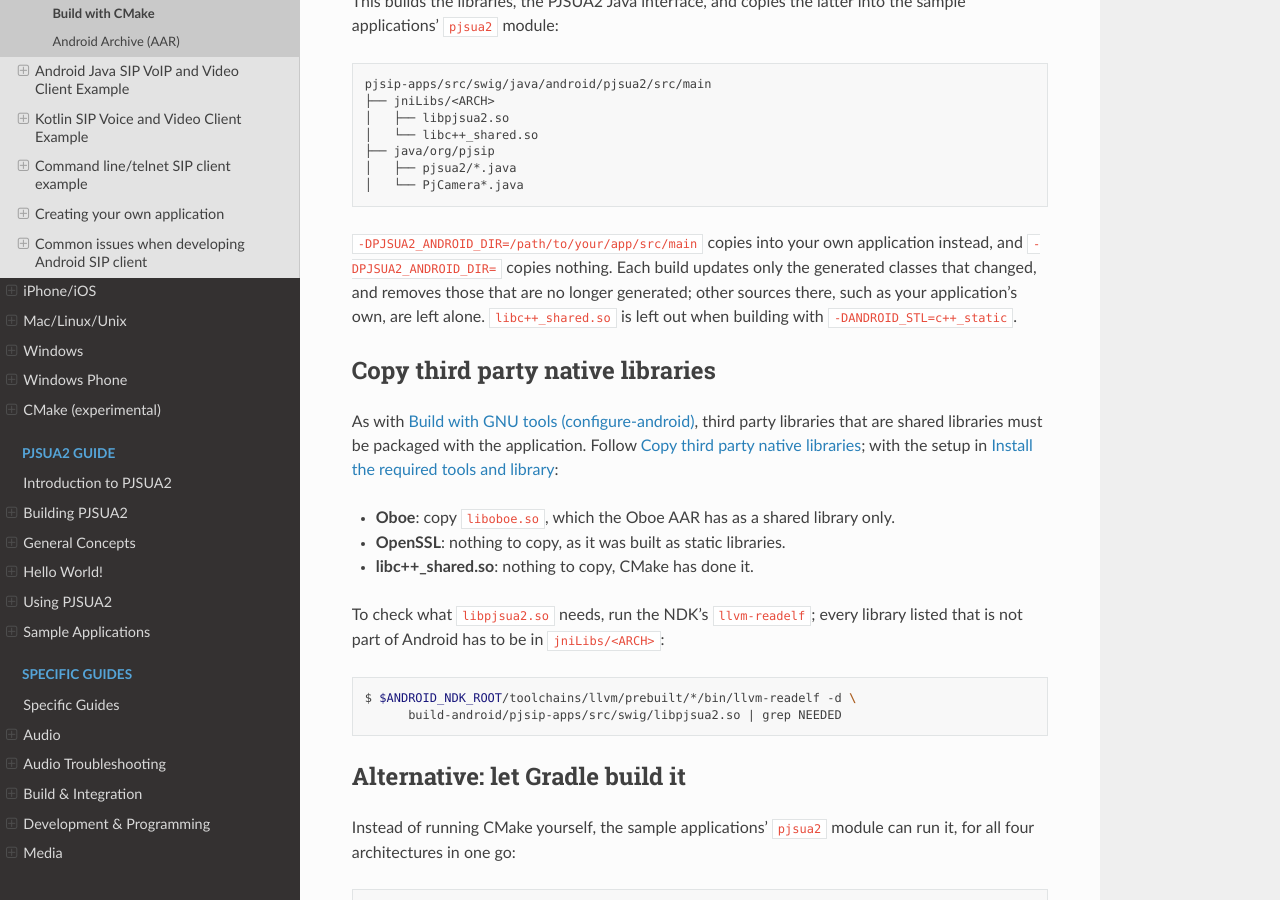
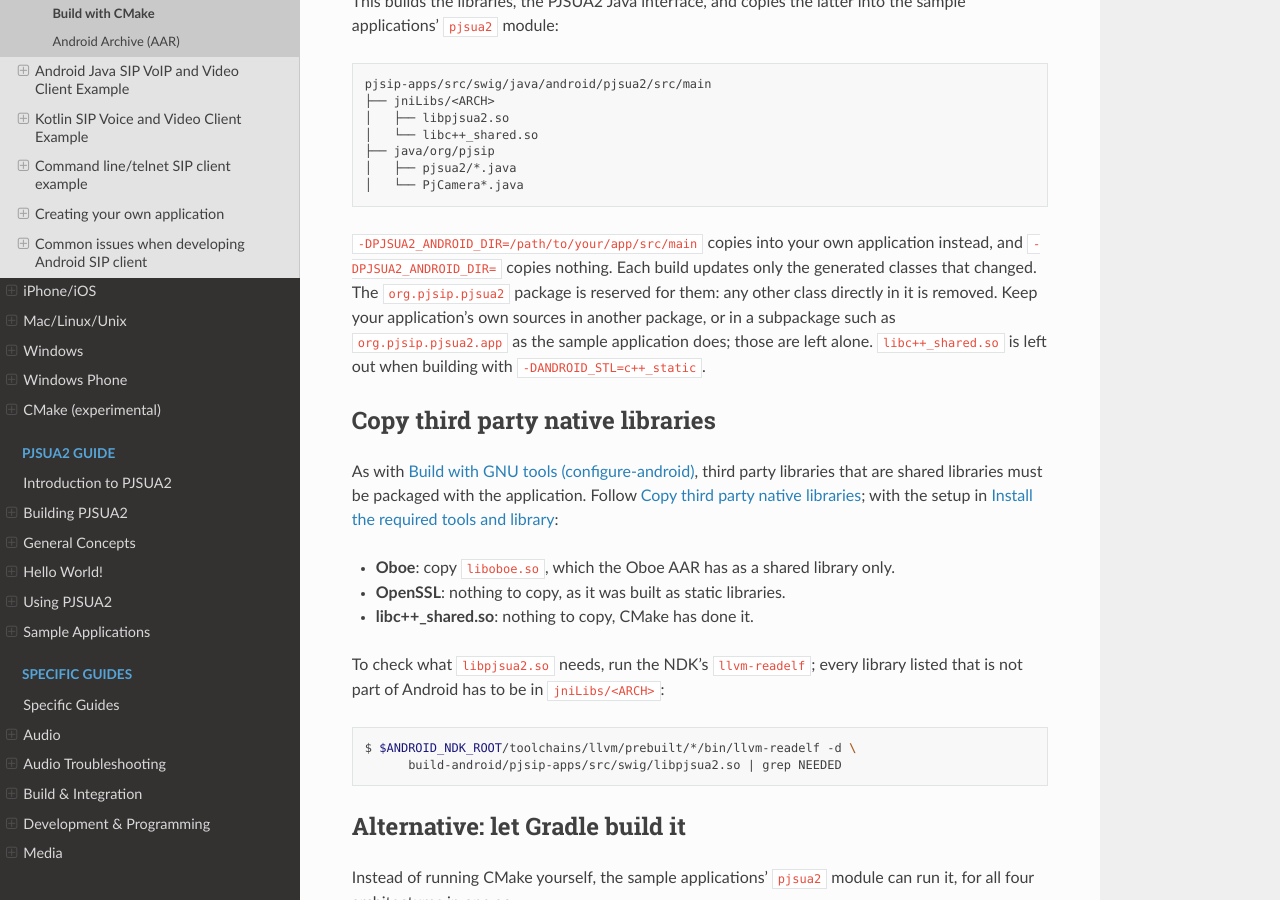
Before and after one commit to pjsip/pjproject_docs, a Sphinx documentation site: the page built from docs/source/get-started/android/build_cmake.rst, in a window 1280 px wide and 900 px high, scrolled down 4025 px. Built offline with Sphinx 7.4.7 and the Read the Docs theme 3.1.0, drawn with Linux system fonts in a browser that asks for light colours; the version number could not be read and is left out.

Commit message:
Android: say that org.pjsip.pjsua2 is reserved for generated classes
Address review: the copy removes any class directly in the package that
SWIG did not generate, not only ones it generated before.

```diff
--- a/docs/source/get-started/android/build_cmake.rst
+++ b/docs/source/get-started/android/build_cmake.rst
@@ -190,8 +190,9 @@ applications' ``pjsua2`` module:
 
 ``-DPJSUA2_ANDROID_DIR=/path/to/your/app/src/main`` copies into your own application instead, and
 ``-DPJSUA2_ANDROID_DIR=`` copies nothing. Each build updates only the generated classes that
-changed, and removes those that are no longer generated; other sources there, such as your
-application's own, are left alone. ``libc++_shared.so`` is left out when building with
+changed. The ``org.pjsip.pjsua2`` package is reserved for them: any other class directly in it is
+removed. Keep your application's own sources in another package, or in a subpackage such as
+``org.pjsip.pjsua2.app`` as the sample application does; those are left alone. ``libc++_shared.so`` is left out when building with
 ``-DANDROID_STL=c++_static``.
 
 
```
